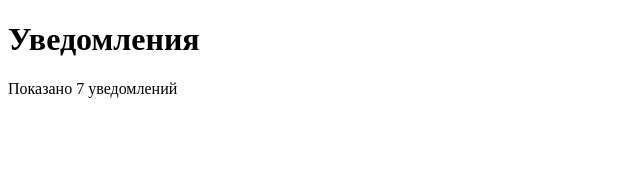
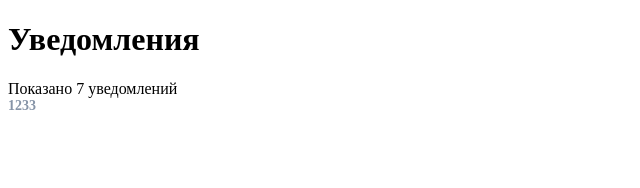
Before and after one commit to sovaz1997/notifications, a Vue app: page / in a window 1280 px wide. Shown: the top 188 px of the page, without its empty margins (0-640 px from the left). Built offline with nearby package versions, Linux system fonts and the light colour scheme.

Commit message:
feat: Доработка компонента текста

```diff
--- a/package.json
+++ b/package.json
@@ -8,6 +8,7 @@
     "lint": "vue-cli-service lint"
   },
   "dependencies": {
+    "classnames": "^2.3.1",
     "core-js": "^3.6.5",
     "vue": "^3.0.0"
   },
--- a/src/components/Text.vue
+++ b/src/components/Text.vue
@@ -1,9 +1,12 @@
 <template>
-  <span :class="textClass"></span>
+  <span :class="textClass">
+    <slot></slot>
+  </span>
 </template>
 
 <script lang="ts">
 import { defineComponent } from 'vue';
+import classnames from 'classnames';
 
 export default defineComponent({
   props: {
@@ -18,11 +21,22 @@ export default defineComponent({
     color: {
       type: String,
       default: 'dark',
+    },
+    block: {
+      type: Boolean,
+      default: false,
     }
   },
   computed: {
     textClass() {
-      return `text--${ this.level } text--${ color }`;
+      return classnames([
+          `text--${ this.level }`,
+          `text--${ this.color }`,
+        {
+          'text--block': this.block,
+          'text--bold': this.bold,
+        }
+      ]);
     },
   }
 })
@@ -32,8 +46,6 @@ export default defineComponent({
 @import "src/assets/styles/index";
 
 .text {
-  color: $dark-text-color;
-
   &--1 {
     font-size: 14px;
     line-height: 16px;
@@ -47,8 +59,17 @@ export default defineComponent({
   &--light {
     color: $light-text-color;
   }
-}
-.text-1 {
 
+  &--dark {
+    color: $dark-text-color;
+  }
+
+  &--bold {
+    font-weight: bold;
+  }
+
+  &--block {
+    display: block;
+  }
 }
 </style>
--- a/src/pages/MainPage.vue
+++ b/src/pages/MainPage.vue
@@ -1,12 +1,15 @@
 <template>
   <h1 class="title">Уведомления</h1>
   <span class="notifications-info">Показано 7 уведомлений</span>
+  <Text color="light" bold block>1233</Text>
 </template>
 
 <script lang="ts">
 import { defineComponent } from 'vue';
+import Text from '@/components/Text.vue';
 
 export default defineComponent({
   name: 'MainPage',
+  components: { Text },
 });
 </script>
```
Also changed, not shown: 1 other file (tests, documents, lock files or other folders).
